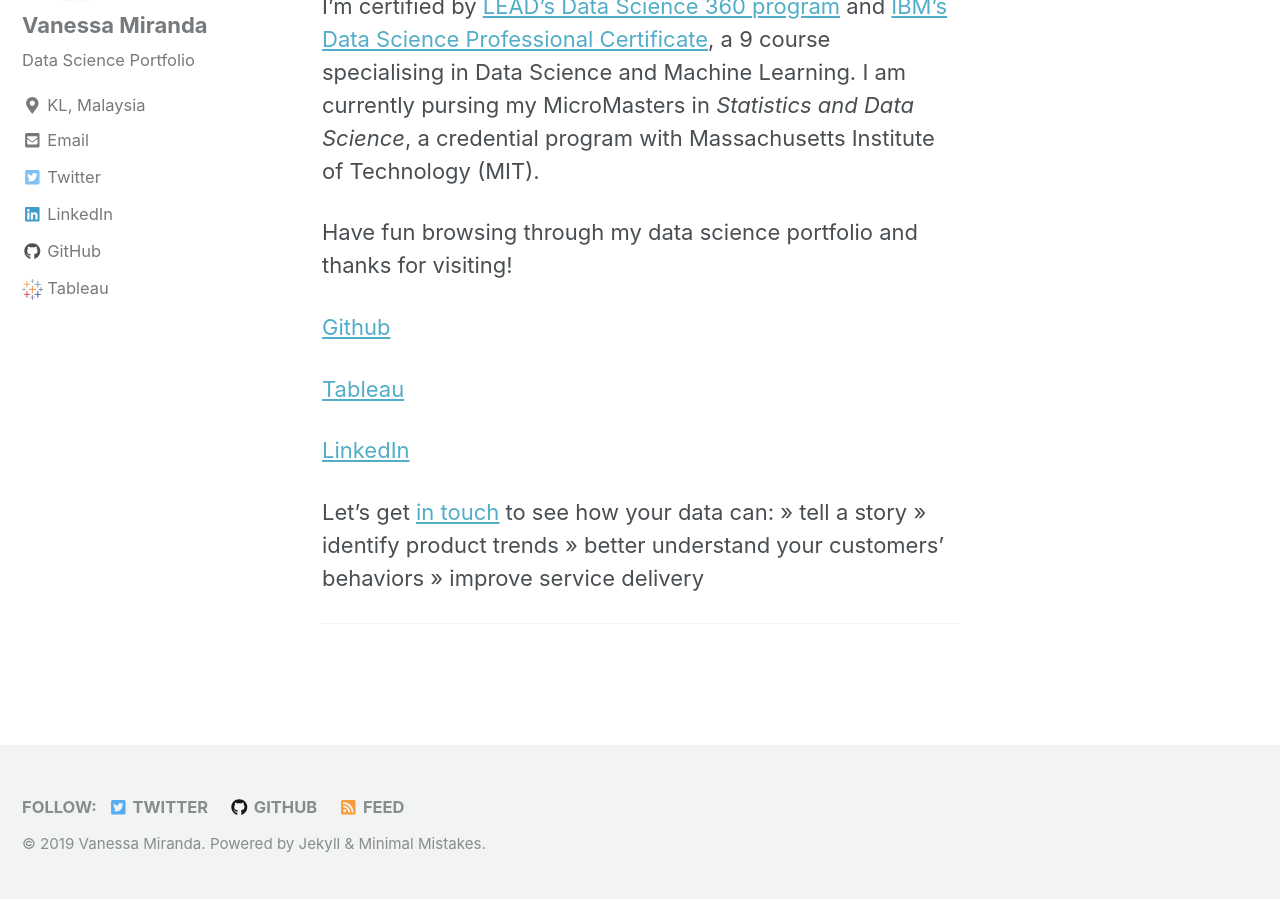
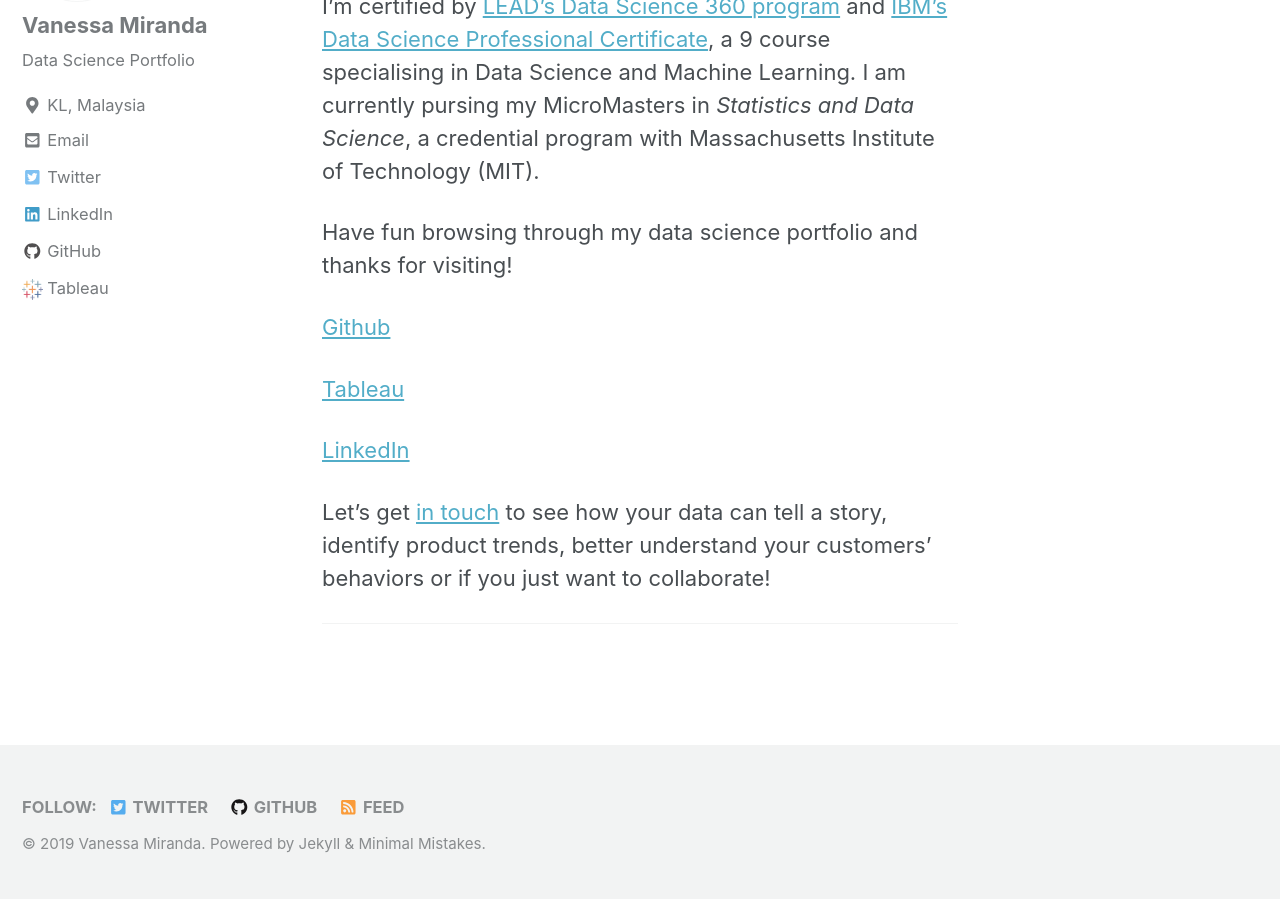
Before and after one commit to vanessamiranda/vanessamiranda.github.io, a Jekyll site: the page built from _pages/about.md, in a window 1280 px wide and 900 px high, scrolled down 1072 px. Built offline with Jekyll 4.4.1, drawn with Linux system fonts in a browser that asks for light colours; nearby versions of some CDN libraries.

Commit message:
update content

```diff
--- a/_pages/about.md
+++ b/_pages/about.md
@@ -21,11 +21,7 @@
 
 [LinkedIn](http://bit.ly/2KJr8Su)
 
-Let’s get [in touch](mailto:vanessamiranda0@gmail.com) to see how your data can:
-» tell a story
-» identify product trends
-» better understand your customers’ behaviors
-» improve service delivery
+Let’s get [in touch](mailto:vanessamiranda0@gmail.com) to see how your data can tell a story, identify product trends, better understand your customers’ behaviors or if you just want to collaborate!
 
 
 
```
Also changed, not shown: _pages/dataviz.md (+3 -3 lines).
